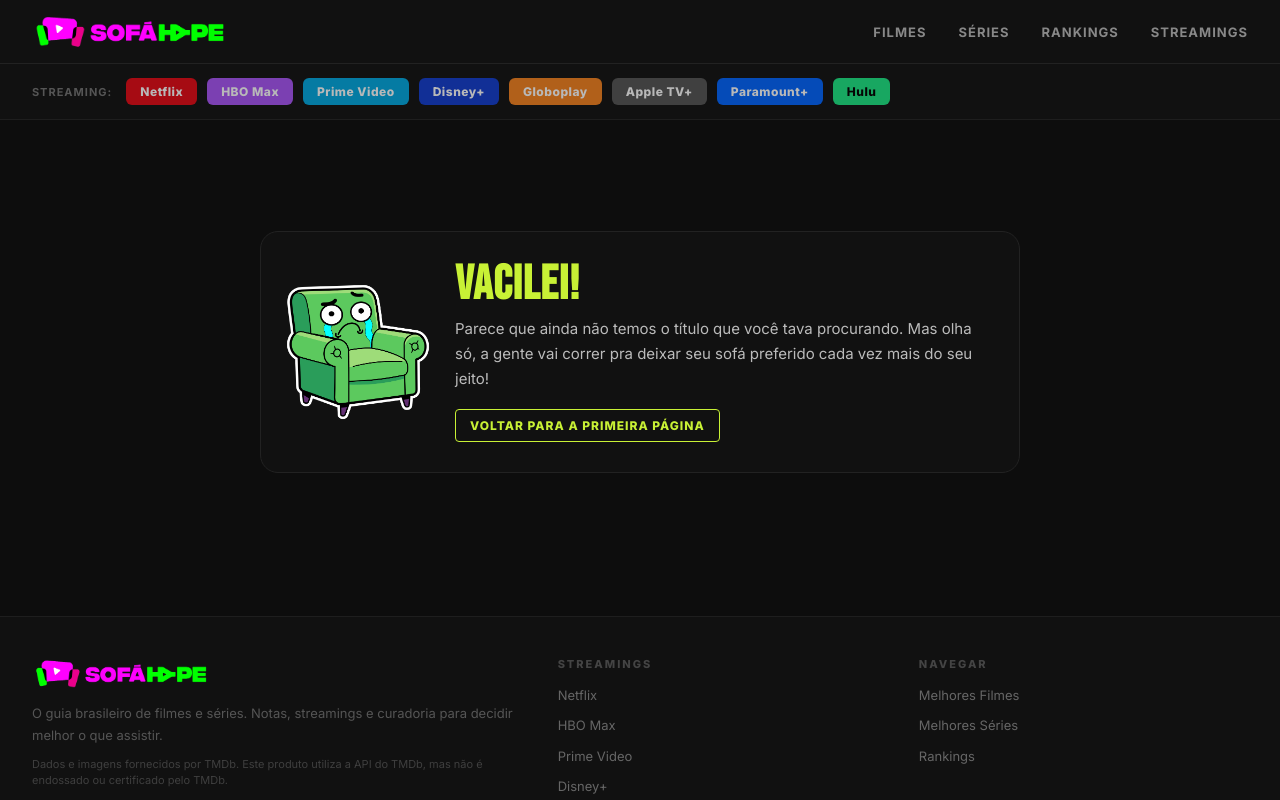
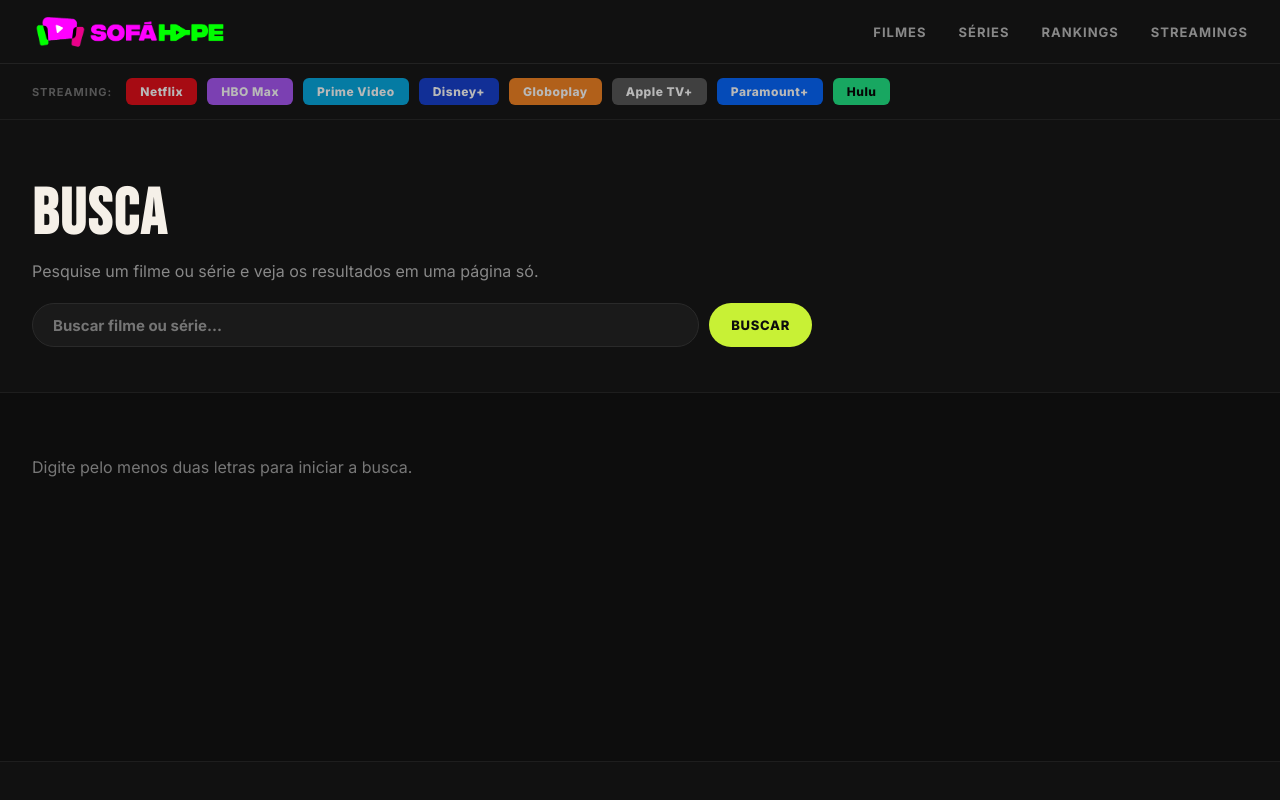
Before and after one commit to albinojc/sofahype, a Next.js app: page /buscar in a window 1280 px wide. Before the commit this address had no page. Shown: the top 800 px of the page. Built offline with nearby package versions, Linux system fonts and the light colour scheme.

Commit message:
Add files via upload

```diff
--- /dev/null
+++ b/src/app/buscar/page.js
@@ -0,0 +1,58 @@
+import Header from '../../components/Header';
+import Footer from '../../components/Footer';
+import SearchBox from '../../components/SearchBox';
+import SearchEmptyState from '../../components/SearchEmptyState';
+import TitleGrid from '../../components/TitleGrid';
+import Ranking from '../../components/Ranking';
+import { getCatalog } from '../../lib/catalog';
+import { searchTitles } from '../../lib/search';
+
+export const metadata = { title: 'Busca | SofáHype' };
+
+function normalizeParam(value) {
+  if (Array.isArray(value)) return value[0] || '';
+  return value || '';
+}
+
+function normalizeTipo(value) {
+  const tipo = normalizeParam(value);
+  return ['todos', 'filme', 'serie'].includes(tipo) ? tipo : 'todos';
+}
+
+export default async function BuscarPage({ searchParams }) {
+  const params = await searchParams;
+  const q = normalizeParam(params?.q).trim();
+  const tipo = normalizeTipo(params?.tipo || 'todos');
+  const catalog = getCatalog();
+  const results = q.length >= 2 ? searchTitles(catalog, q, tipo) : [];
+  const seriesResults = results.filter((item) => item.tipo === 'serie');
+  const titleLabel = tipo === 'filme' ? 'filmes' : tipo === 'serie' ? 'séries' : 'títulos';
+
+  return (
+    <>
+      <Header />
+      <section className="page-hero search-results-hero">
+        <h1>Busca</h1>
+        <p>Pesquise um filme ou série e veja os resultados em uma página só.</p>
+        <SearchBox defaultQuery={q} defaultTipo={tipo} variant="page" />
+      </section>
+
+      <main className="section search-results-section">
+        {q.length < 2 ? (
+          <p className="empty">Digite pelo menos duas letras para iniciar a busca.</p>
+        ) : results.length === 0 ? (
+          <SearchEmptyState />
+        ) : (
+          <>
+            <div className="section-header search-results-header">
+              <h2 className="section-title">Resultado para <span>{q}</span></h2>
+              <p className="results-count">{results.length} {titleLabel} encontrados</p>
+            </div>
+            {tipo === 'serie' ? <Ranking items={seriesResults} /> : <TitleGrid items={results.slice(0, 80)} />}
+          </>
+        )}
+      </main>
+      <Footer />
+    </>
+  );
+}
--- a/src/app/filmes/page.js
+++ b/src/app/filmes/page.js
@@ -1,6 +1,7 @@
 import Header from '../../components/Header';
 import Footer from '../../components/Footer';
 import TitleGrid from '../../components/TitleGrid';
+import SearchBox from '../../components/SearchBox';
 import { getTitlesByType } from '../../lib/catalog';
 
 export const metadata = { title: 'Filmes | SofáHype' };
@@ -13,6 +14,7 @@
       <section className="page-hero">
         <h1>Filmes</h1>
         <p>Os filmes mais bem avaliados disponíveis nos streamings.</p>
+        <SearchBox defaultTipo="filme" variant="page" placeholder="Buscar filme..." />
       </section>
       <section className="section">
         <TitleGrid items={filmes} />
--- a/src/app/globals.css
+++ b/src/app/globals.css
@@ -391,3 +391,73 @@
   padding: 4rem 2rem;
 }
 .not-found-card { margin-top: 0; }
+
+/* ── Busca com botão e página de resultados ── */
+.search-form {
+  display: grid;
+  grid-template-columns: 1fr auto;
+  gap: 10px;
+  align-items: center;
+  width: 100%;
+}
+.search-form input[type="search"] {
+  width: 100%;
+  height: 44px;
+  border: 0;
+  border-radius: 999px;
+  padding: 0 20px;
+  font: inherit;
+  font-size: 15px;
+  font-weight: 700;
+  outline: none;
+}
+.search-form-home {
+  max-width: 860px;
+  margin: 0 auto 1.35rem;
+}
+.search-form-home input[type="search"] {
+  background: #F5F0E8;
+  color: #0D0D0D;
+  box-shadow: 0 0 0 1px rgba(255,255,255,.08), 0 10px 28px rgba(0,0,0,.24);
+}
+.search-form-page {
+  max-width: 780px;
+  margin-top: 1.4rem;
+}
+.search-form-page input[type="search"] {
+  background: #1a1a1a;
+  color: #F5F0E8;
+  border: 1px solid #2a2a2a;
+}
+.search-submit {
+  height: 44px;
+  border: 0;
+  border-radius: 999px;
+  padding: 0 22px;
+  background: #C8F135;
+  color: #0D0D0D;
+  font: inherit;
+  font-size: 13px;
+  font-weight: 900;
+  letter-spacing: .7px;
+  text-transform: uppercase;
+  cursor: pointer;
+  transition: transform .16s, filter .16s;
+}
+.search-submit:hover { transform: translateY(-1px); filter: brightness(1.04); }
+.search-results-hero { padding-bottom: 2.8rem; }
+.search-results-section { min-height: 42vh; }
+.search-results-header { align-items: flex-end; }
+.results-count {
+  color: #777;
+  font-size: 13px;
+  font-weight: 800;
+  text-transform: uppercase;
+  letter-spacing: .7px;
+}
+
+@media (max-width: 760px) {
+  .search-form { grid-template-columns: 1fr; }
+  .search-submit { width: 100%; }
+  .search-form-home, .search-form-page { max-width: 100%; }
+}
--- a/src/app/not-found.js
+++ b/src/app/not-found.js
@@ -1,22 +1,13 @@
-import Link from 'next/link';
 import Header from '../components/Header';
 import Footer from '../components/Footer';
+import SearchEmptyState from '../components/SearchEmptyState';
 
 export default function NotFound() {
   return (
     <>
       <Header />
       <main className="not-found-page">
-        <div className="empty-search-state not-found-card">
-          <img src="/assets/sofa-vacilei.png" alt="SofáHype não encontrou essa página" />
-          <div>
-            <h2>Vacilei!</h2>
-            <p>
-              Parece que ainda não temos o título que você tava procurando. Mas olha só, a gente vai correr pra deixar seu sofá preferido cada vez mais do seu jeito!
-            </p>
-            <Link className="btn-ver-todos" href="/">Voltar para a primeira página</Link>
-          </div>
-        </div>
+        <SearchEmptyState className="not-found-card" />
       </main>
       <Footer />
     </>
--- a/src/app/page.js
+++ b/src/app/page.js
@@ -1,6 +1,6 @@
 import Link from 'next/link';
 import Footer from '../components/Footer';
-import SearchCatalog from '../components/SearchCatalog';
+import SearchBox from '../components/SearchBox';
 import SensationExplorer from '../components/SensationExplorer';
 import Ranking from '../components/Ranking';
 import { getCatalog, getTitlesByType, streamings } from '../lib/catalog';
@@ -29,7 +29,7 @@
             ))}
           </div>
 
-          <SearchCatalog items={catalog} variant="hero" />
+          <SearchBox variant="home" />
 
           <nav className="home-nav" aria-label="Navegação principal">
             <Link href="/filmes">Filmes</Link>
--- a/src/app/series/page.js
+++ b/src/app/series/page.js
@@ -1,6 +1,7 @@
 import Header from '../../components/Header';
 import Footer from '../../components/Footer';
 import Ranking from '../../components/Ranking';
+import SearchBox from '../../components/SearchBox';
 import { getTitlesByType } from '../../lib/catalog';
 
 export const metadata = { title: 'Séries | SofáHype' };
@@ -13,6 +14,7 @@
       <section className="page-hero">
         <h1>Séries</h1>
         <p>Ranking das séries mais fortes do catálogo.</p>
+        <SearchBox defaultTipo="serie" variant="page" placeholder="Buscar série..." />
       </section>
       <section className="section">
         <Ranking items={series} />
--- /dev/null
+++ b/src/components/SearchBox.js
@@ -0,0 +1,15 @@
+export default function SearchBox({ defaultQuery = '', defaultTipo = 'todos', variant = 'page', placeholder = 'Buscar filme ou série...' }) {
+  return (
+    <form className={`search-form search-form-${variant}`} action="/buscar" role="search">
+      <input
+        type="search"
+        name="q"
+        defaultValue={defaultQuery}
+        placeholder={placeholder}
+        aria-label="Buscar filme ou série"
+      />
+      {defaultTipo && defaultTipo !== 'todos' ? <input type="hidden" name="tipo" value={defaultTipo} /> : null}
+      <button className="search-submit" type="submit">Buscar</button>
+    </form>
+  );
+}
--- /dev/null
+++ b/src/components/SearchEmptyState.js
@@ -0,0 +1,16 @@
+import Link from 'next/link';
+
+export default function SearchEmptyState({ className = '' }) {
+  return (
+    <div className={`empty-search-state ${className}`.trim()}>
+      <img src="/assets/sofa-vacilei.png" alt="SofáHype ainda não encontrou esse título" />
+      <div>
+        <h2>Vacilei!</h2>
+        <p>
+          Parece que ainda não temos o título que você tava procurando. Mas olha só, a gente vai correr pra deixar seu sofá preferido cada vez mais do seu jeito!
+        </p>
+        <Link className="btn-ver-todos" href="/">Voltar</Link>
+      </div>
+    </div>
+  );
+}
```
Also changed, not shown: src/components/SearchCatalog.js (+3 -18 lines).
